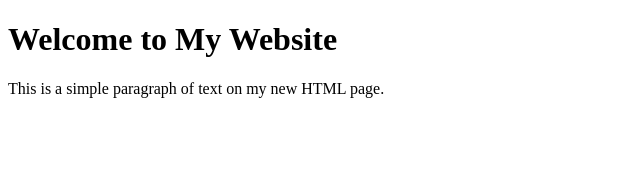
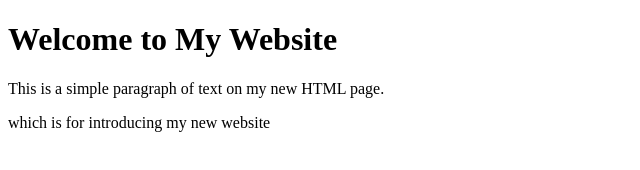
Before and after one commit to Mohamedafnan/Jenkins-project, a plain HTML site: page index.html in a window 1280 px wide. Shown: the whole page, without its empty margins (0-640 px from the left). Drawn offline with Linux system fonts and the light colour scheme.

Commit message:
added new line to index.html

```diff
--- a/index.html
+++ b/index.html
@@ -9,6 +9,7 @@
 
     <h1>Welcome to My Website</h1>
     <p>This is a simple paragraph of text on my new HTML page.</p>
+    <p>which is for introducing my new website</p>
 
 </body>
 </html>
```
